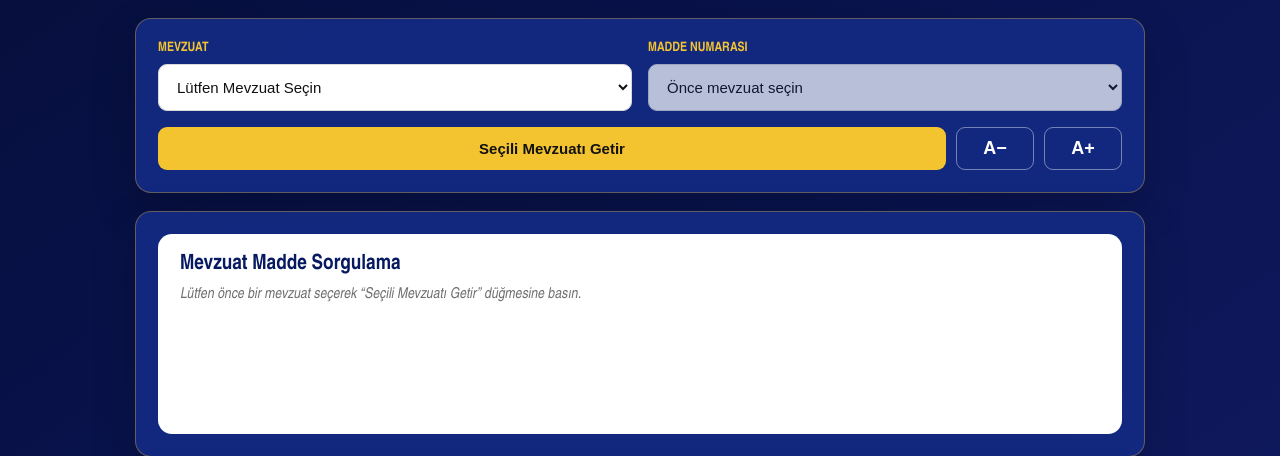
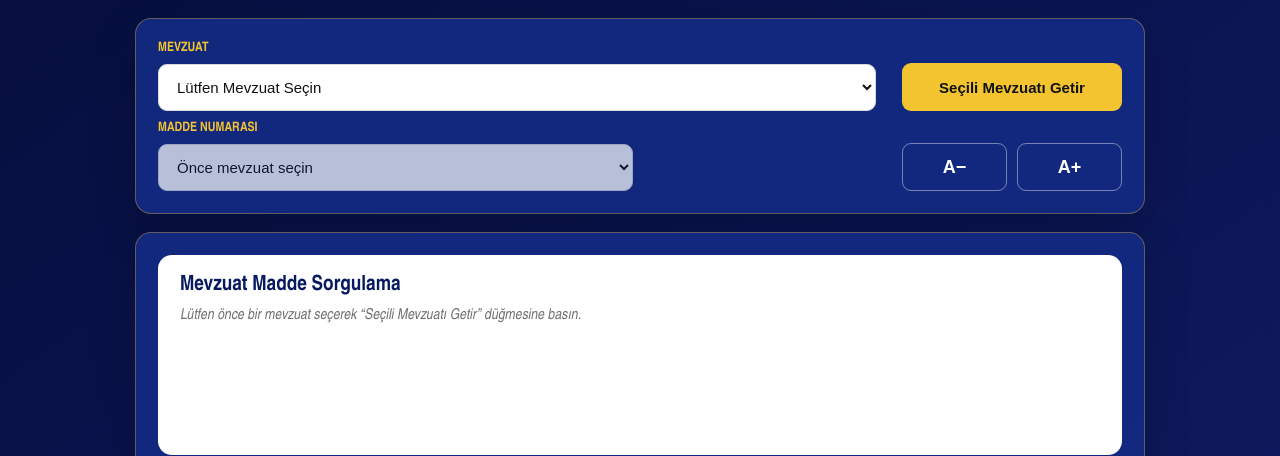
Before and after one commit to onurkahya/mevzuat-sorgulama, a Flask app: page / in a window 1280 px wide. Shown: the part 136-592 px from the top of the page. Run offline with Flask 3, Linux system fonts and the light colour scheme.

Commit message:
index.html

```diff
--- a/templates/index.html
+++ b/templates/index.html
@@ -15,7 +15,7 @@ h1{margin:8px 0 6px;font-size:29px}
 header p{margin:0;color:var(--muted);font-size:13px}
 main{max-width:1050px;margin:auto;padding:18px 20px 50px}
 .card{background:rgba(20,43,131,.93);border:1px solid rgba(244,196,48,.35);border-radius:16px;padding:22px;margin-bottom:18px;box-shadow:0 16px 45px rgba(0,0,0,.2)}
-.grid{display:grid;grid-template-columns:1fr 1fr;gap:16px}
+.query-grid{display:grid;grid-template-columns:minmax(0,1fr) 220px;grid-template-rows:auto auto;gap:10px 26px;align-items:end}
 label{display:block;color:var(--gold);font-size:13px;font-weight:800;margin-bottom:7px}
 select,button{width:100%;padding:13px 14px;border-radius:9px;font-size:15px}
 select{background:#fff;color:#111;border:1px solid #d9d9d9}
@@ -29,21 +29,20 @@ button.secondary{background:transparent;color:#fff;border:1px solid rgba(255,255
 .meta{display:none}
 .body{white-space:normal;line-height:1.42;font-size:15px;text-align:justify;text-justify:inter-word}
 a{color:#0b3aa4}
-@media(max-width:700px){.grid,.actions{grid-template-columns:1fr}h1{font-size:23px}}
+@media(max-width:700px){.actions{grid-template-columns:1fr}h1{font-size:23px}}
 
-.font-actions{
-  display:grid;
-  grid-template-columns:1fr 78px 78px;
-  gap:10px;
-  margin-top:16px
-}
+.query-law{grid-column:1;grid-row:1}
+.query-fetch{grid-column:2;grid-row:1}
+.query-article{grid-column:1;grid-row:2;max-width:475px}
+.query-fonts{grid-column:2;grid-row:2;display:grid;grid-template-columns:1fr 1fr;gap:10px}
+.query-fetch button,.query-fonts button{height:48px}
 .font-btn{
   background:transparent;
   color:#fff;
   border:1px solid rgba(255,255,255,.42);
   font-size:18px;
   font-weight:900;
-  padding:10px
+  padding:8px
 }
 .status-card{padding:14px 18px}
 .status-card .status{margin:0}
@@ -67,7 +66,8 @@ a{color:#0b3aa4}
 select,button{font-size:calc(15px + var(--font-delta,0px))}
 label,.status{font-size:calc(13px + var(--font-delta,0px))}
 @media(max-width:700px){
-  .font-actions{grid-template-columns:1fr 64px 64px}
+  .query-grid{grid-template-columns:1fr;grid-template-rows:auto}
+  .query-law,.query-fetch,.query-article,.query-fonts{grid-column:1;grid-row:auto;max-width:none}
 }
 
 @page{
@@ -173,8 +173,8 @@ label,.status{font-size:calc(13px + var(--font-delta,0px))}
 </header>
 <main>
 <section class="card query">
- <div class="grid">
-  <div>
+ <div class="query-grid">
+  <div class="query-law">
    <label>MEVZUAT</label>
    <select id="law">
     <option value="" selected>Lütfen Mevzuat Seçin</option>
@@ -183,18 +183,22 @@ label,.status{font-size:calc(13px + var(--font-delta,0px))}
     {% endfor %}
    </select>
   </div>
-  <div>
+
+  <div class="query-fetch">
+   <button onclick="loadLaw()">Seçili Mevzuatı Getir</button>
+  </div>
+
+  <div class="query-article">
    <label>MADDE NUMARASI</label>
    <select id="article" disabled>
     <option value="">Önce mevzuat seçin</option>
    </select>
   </div>
- </div>
 
- <div class="font-actions">
-  <button onclick="loadLaw()">Seçili Mevzuatı Getir</button>
-  <button type="button" class="font-btn" onclick="changeFont(-1)" title="Yazıyı küçült">A−</button>
-  <button type="button" class="font-btn" onclick="changeFont(1)" title="Yazıyı büyüt">A+</button>
+  <div class="query-fonts">
+   <button type="button" class="font-btn" onclick="changeFont(-1)">A−</button>
+   <button type="button" class="font-btn" onclick="changeFont(1)">A+</button>
+  </div>
  </div>
 </section>
 
@@ -257,7 +261,7 @@ async function loadLaw(){
    return;
  }
 
- setStatus("Mevzuat.gov.tr üzerinden güncel metin alınıyor...","warn");
+ setStatus("Resmî kaynaktan güncel metin alınıyor...","warn");
  sel.disabled=true;
  sel.innerHTML="<option>Yükleniyor...</option>";
 
@@ -271,7 +275,7 @@ async function loadLaw(){
    d.articles.forEach((a,i)=>{
       const o=document.createElement("option");
       o.value=i;
-      o.textContent=a.etiket;
+      o.textContent=a.etiket+(a.baslik ? " - "+a.baslik : "");
       sel.appendChild(o);
    });
 
@@ -285,7 +289,7 @@ async function loadLaw(){
         "warn"
       );
    }else{
-      const src=d.source_type==="canli_html" ? "Canlı HTML" : "Resmî PDF";
+      const src=d.source_type==="canli_html" ? "Canlı HTML" : (d.source_type==="resmi_html" ? "Resmî Gazete HTML" : "Resmî PDF");
       const sslNote=d.ssl_fallback ? " — SSL doğrulama yedeği kullanıldı" : "";
       setStatus(
         "Güncel kaynak başarılı — "+src+" — "+d.articles.length+" madde bulundu"+sslNote+
@@ -296,7 +300,7 @@ async function loadLaw(){
  }catch(err){
    current=null;
    sel.innerHTML="<option>Veri alınamadı</option>";
-   setStatus("Mevzuat.gov.tr üzerinden canlı veri alınamadı: "+err.message,"bad");
+   setStatus("Resmî kaynaktan canlı veri alınamadı: "+err.message,"bad");
 
    const body=document.querySelector("#result .body");
    body.className="body empty-result";
```
